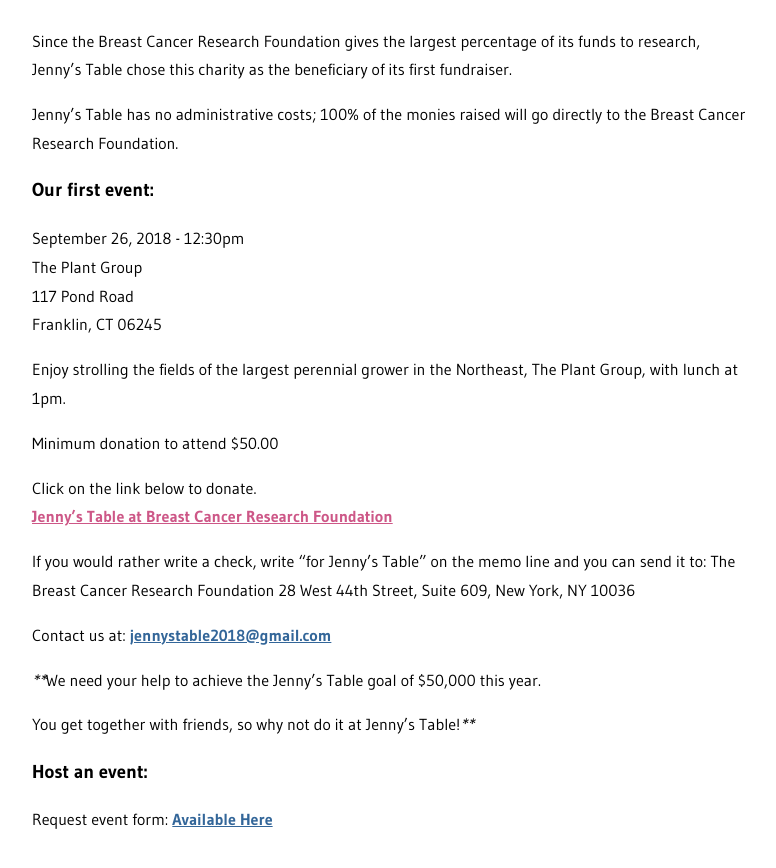
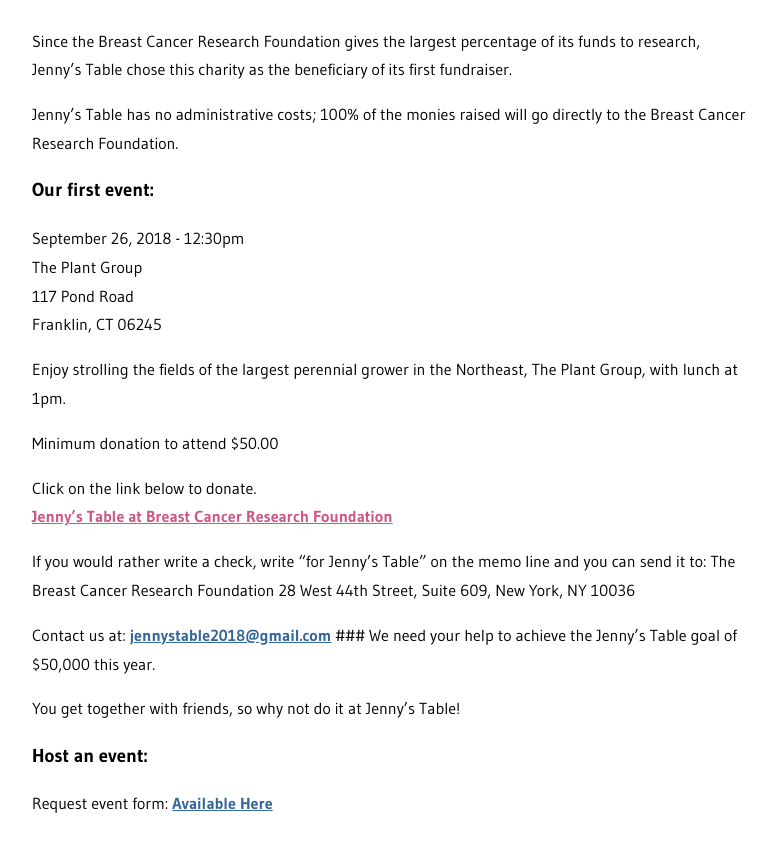
Before and after one commit to jennystable/website, a Jekyll site: the page built from index.markdown, in a window 1280 px wide and 900 px high, scrolled down 1784 px. Shown: the top 868 px of the window, without its empty margins (248-1024 px from the left). Built offline with Jekyll 4.4.1, drawn with Linux system fonts in a browser that asks for light colours.

```diff
--- a/index.markdown
+++ b/index.markdown
@@ -67,10 +67,10 @@ The Breast Cancer Research Foundation
 28 West 44th Street, Suite 609, New York, NY 10036
 
 Contact us at: <a href="mailto:jennystable2018@gmail.com" style="color: #336699; font-weight: bold;">jennystable2018@gmail.com</a>
+###
+We need your help to achieve the Jenny's Table goal of $50,000 this year.
 
-****We need your help to achieve the Jenny's Table goal of $50,000 this year.
-
-You get together with friends, so why not do it at Jenny's Table!****
+You get together with friends, so why not do it at Jenny's Table!
 
 ### Host an event:
 
```
